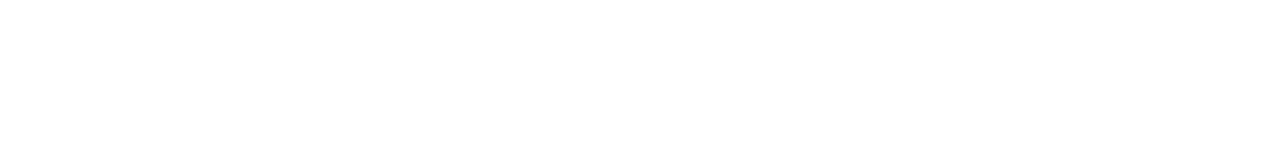
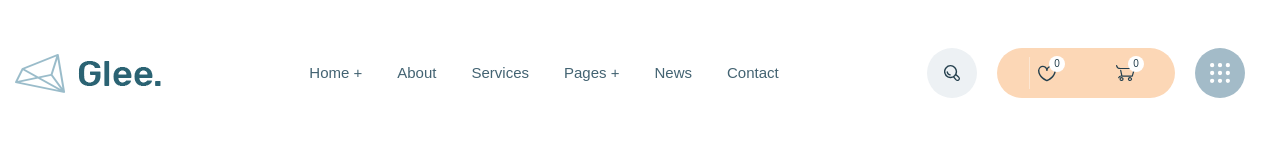
Before and after one commit to jjosews/glee, a website: page app/index.html in a window 1280 px wide. Drawn offline with nearby package versions, Linux system fonts and the light colour scheme; files that its build step writes are made by us from their sources.

Commit message:
added header, added fonts

```diff
--- a/app/index.html
+++ b/app/index.html
@@ -8,7 +8,53 @@
 </head>
 <body>
 
-
+  <header class="header">
+    <div class="header__inner">
+      <a class="logo" href="#">
+        <img class="logo__img" src="images/logo.png" alt="logo icon">
+      </a>
+      <nav class="menu">
+        <ul class="menu__list">
+          <li class="menu__list-item">
+            <a class="menu__list-link" href="#">Home +</a>
+          </li>
+          <li class="menu__list-item">
+            <a class="menu__list-link" href="#">About</a>
+          </li>
+          <li class="menu__list-item">
+            <a class="menu__list-link" href="#">Services</a>
+          </li>
+          <li class="menu__list-item">
+            <a class="menu__list-link" href="#">Pages +</a>
+          </li>
+          <li class="menu__list-item">
+            <a class="menu__list-link" href="#">News</a>
+          </li>
+          <li class="menu__list-item">
+            <a class="menu__list-link" href="#">Contact</a>
+          </li>
+        </ul>
+      </nav>
+      <div class="user-nav">
+        <a class="user-nav__link" href="#">
+          <img class="user-nav__link-img" src="images/icons/search.svg" alt="search icon">
+        </a>
+        <div class="user-nav__box">
+          <a class="user-nav__box-link" href="#">
+            <img class="user-nav__box-link-img" src="images/icons/heart.svg" alt="heart icon">
+            <span class="user-nav__box-num">0</span>
+          </a>
+          <a class="user-nav__box-link" href="#">
+            <img class="user-nav__box-link-img" src="images/icons/cart.svg" alt="cart icon">
+            <span class="user-nav__box-num">0</span>
+          </a>
+        </div>
+        <a class="user-nav__link" href="#">
+          <img class="user-nav__link-img" src="images/icons/user.svg" alt="user icon">
+        </a>
+      </div>
+    </div>
+  </header>
 
   <script src="js/main.min.js"></script>
 </body>
--- a/app/scss/_fonts.scss
+++ b/app/scss/_fonts.scss
@@ -0,0 +1,49 @@
+@font-face{
+  font-family: 'Rubik-Regular', sans-serif;
+  font-weight: 400;
+  font-style: normal;
+  src: local('Rubik-Regular'),
+       url('../fonts/Rubik-Regular.woff2') format('woff2'),
+       url('../fonts/Rubik-Regular.woff') format('woff');
+  font-display: swap;
+}
+
+@font-face{
+  font-family: 'Rubik-Medium', sans-serif;
+  font-weight: 500;
+  font-style: normal;
+  src: local('Rubik-Medium'),
+       url('../fonts/Rubik-Medium.woff2') format('woff2'),
+       url('../fonts/Rubik-Medium.woff') format('woff');
+  font-display: swap;
+}
+
+@font-face{
+  font-family: 'DMSans-Regular', sans-serif;
+  font-weight: 400;
+  font-style: normal;
+  src: local('DMSans-Regular'),
+       url('../fonts/DMSans-Regular.woff2') format('woff2'),
+       url('../fonts/DMSans-Regular.woff') format('woff');
+  font-display: swap;
+}
+
+@font-face{
+  font-family: 'DMSans-Medium', sans-serif;
+  font-weight: 500;
+  font-style: normal;
+  src: local('DMSans-Medium'),
+       url('../fonts/DMSans-Medium.woff2') format('woff2'),
+       url('../fonts/DMSans-Medium.woff') format('woff');
+  font-display: swap;
+}
+
+@font-face{
+  font-family: 'DMSans-Bold', sans-serif;
+  font-weight: 700;
+  font-style: normal;
+  src: local('DMSans-Bold'),
+       url('../fonts/DMSans-Bold.woff2') format('woff2'),
+       url('../fonts/DMSans-Bold.woff') format('woff');
+  font-display: swap;
+}
--- a/app/scss/_global.scss
+++ b/app/scss/_global.scss
@@ -1,3 +1,10 @@
 body {
+  @extend %rubik-400;
+  font-size: 16px;
+}
 
+.container {
+  max-width: 1200px;
+  margin: 0 auto;
+  padding: 0 15px;
 }
--- a/app/scss/_vars.scss
+++ b/app/scss/_vars.scss
@@ -0,0 +1,24 @@
+%rubik-400{
+  font-family: 'Rubik-Regular', sans-serif;
+  font-weight: 400;
+}
+
+%rubik-500{
+  font-family: 'Rubik-Medium', sans-serif;
+  font-weight: 500;
+}
+
+%dmsans-400{
+  font-family: 'DMSans-Regular', sans-serif;
+  font-weight: 400;
+}
+
+%dmsans-500{
+  font-family: 'DMSans-Medium', sans-serif;
+  font-weight: 500;
+}
+
+%dmsans-700{
+  font-family: 'DMSans-Bold', sans-serif;
+  font-weight: 700;
+}
--- a/app/scss/style.scss
+++ b/app/scss/style.scss
@@ -3,6 +3,86 @@
 @import 'reset';
 @import 'global';
 
+.header{
+  max-width: 1800px;
+  margin: 0 auto;
+  padding: 0 15px;
+  &__inner{
+    display: flex;
+    justify-content: space-between;
+    align-items: center;
+    padding: 48px 0 45px;
+  }
+}
+
+.menu{
+  &__list {
+    display: flex;
+  }
+  &__list-item + .menu__list-item{
+    padding-left: 35px;
+  }
+  &__list-link{
+    font-size: 15px;
+    line-height: 12px;
+    color: #436372;
+    @extend %rubik-500;
+  }
+}
+
+.user-nav{
+  display: flex;
+  &__link{
+    background-color: #edf1f4;
+    width: 50px;
+    height: 50px;
+    border-radius: 50%;
+    display: flex;
+    justify-content: center;
+    align-items: center;
+    margin-right: 20px;
+  }
+  &__link:last-child{
+    background-color: #a3bbc8;
+    margin-left: 20px;
+  }
+  &__box {
+    background-color: #fcd7b6;
+    display: flex;
+    justify-content: space-between;
+    align-items: center;
+    width: 178px;
+    height: 50px;
+    border-radius: 25px;
+    padding: 0 40px;
+    &::after{
+      content: "";
+      position: absolute;
+      width: 1px;
+      height: 32px;
+      background-color: #fde7d3;
+      top: 57px;
+      right: 250px;
+    }
+  }
+  &__box-link{
+    position: relative;
+  }
+  &__box-num{
+    position: absolute;
+    width: 16px;
+    height: 16px;
+    border-radius: 50%;
+    background-color: #fff;
+    top: -9px;
+    right: -9px;
+    font-size: 10px;
+    text-align: center;
+    line-height: 16px;
+    @extend %dmsans-500;
+    color: #243f4d;
+  }
+}
 
 
 
```
Also changed, not shown: app/fonts/DMSans-Bold.woff (added), app/fonts/DMSans-Bold.woff2 (added), app/fonts/DMSans-Medium.woff (added), app/fonts/DMSans-Medium.woff2 (added), app/fonts/DMSans-Regular.woff (added), app/fonts/DMSans-Regular.woff2 (added), app/fonts/Rubik-Medium.woff (added), app/fonts/Rubik-Medium.woff2 (added), app/fonts/Rubik-Regular.woff (added), app/fonts/Rubik-Regular.woff2 (added), app/images/icons/cart.svg (added), app/images/icons/heart.svg (added), app/images/icons/search.svg (added), app/images/icons/user.svg (added), 1 more files.
